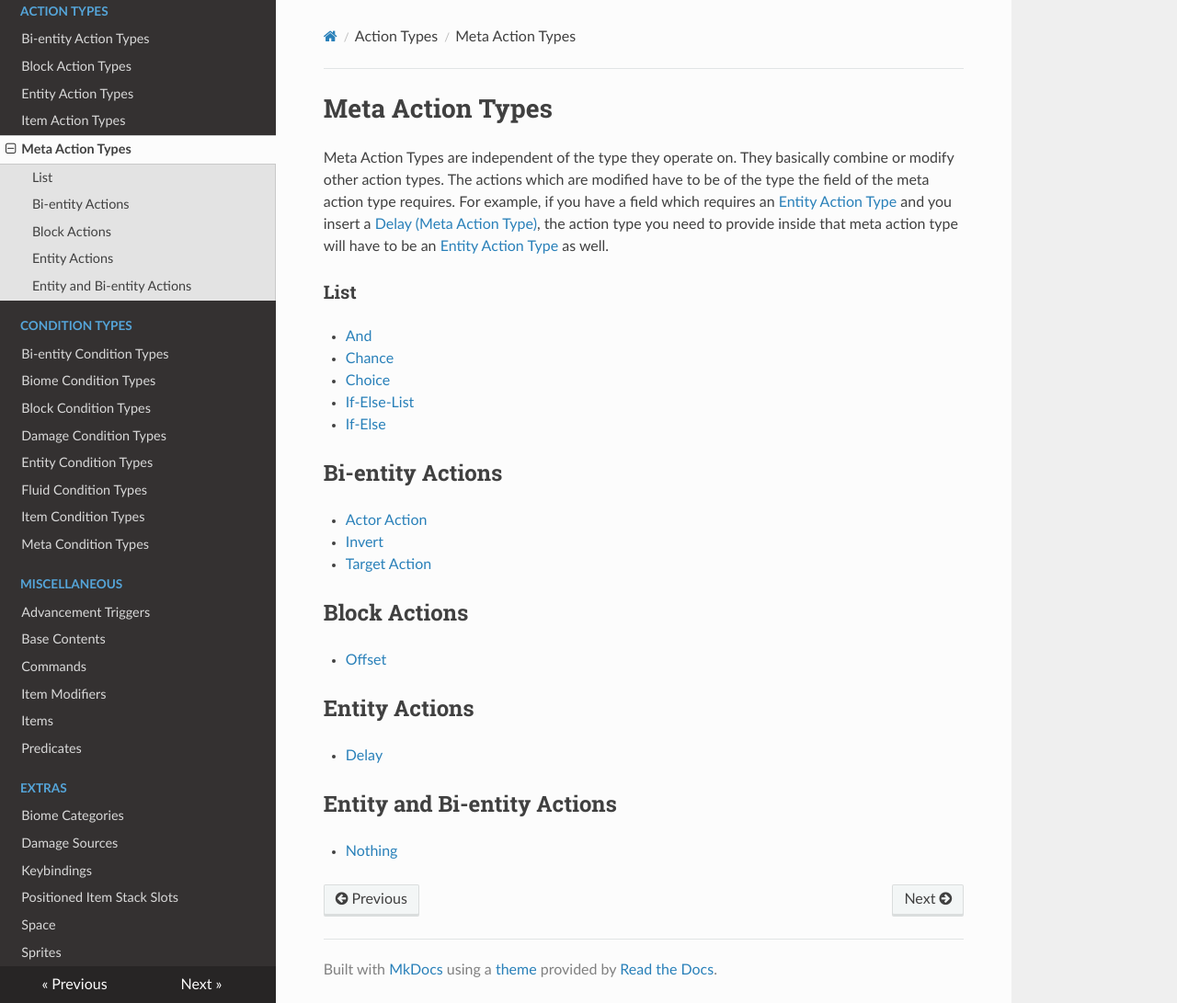
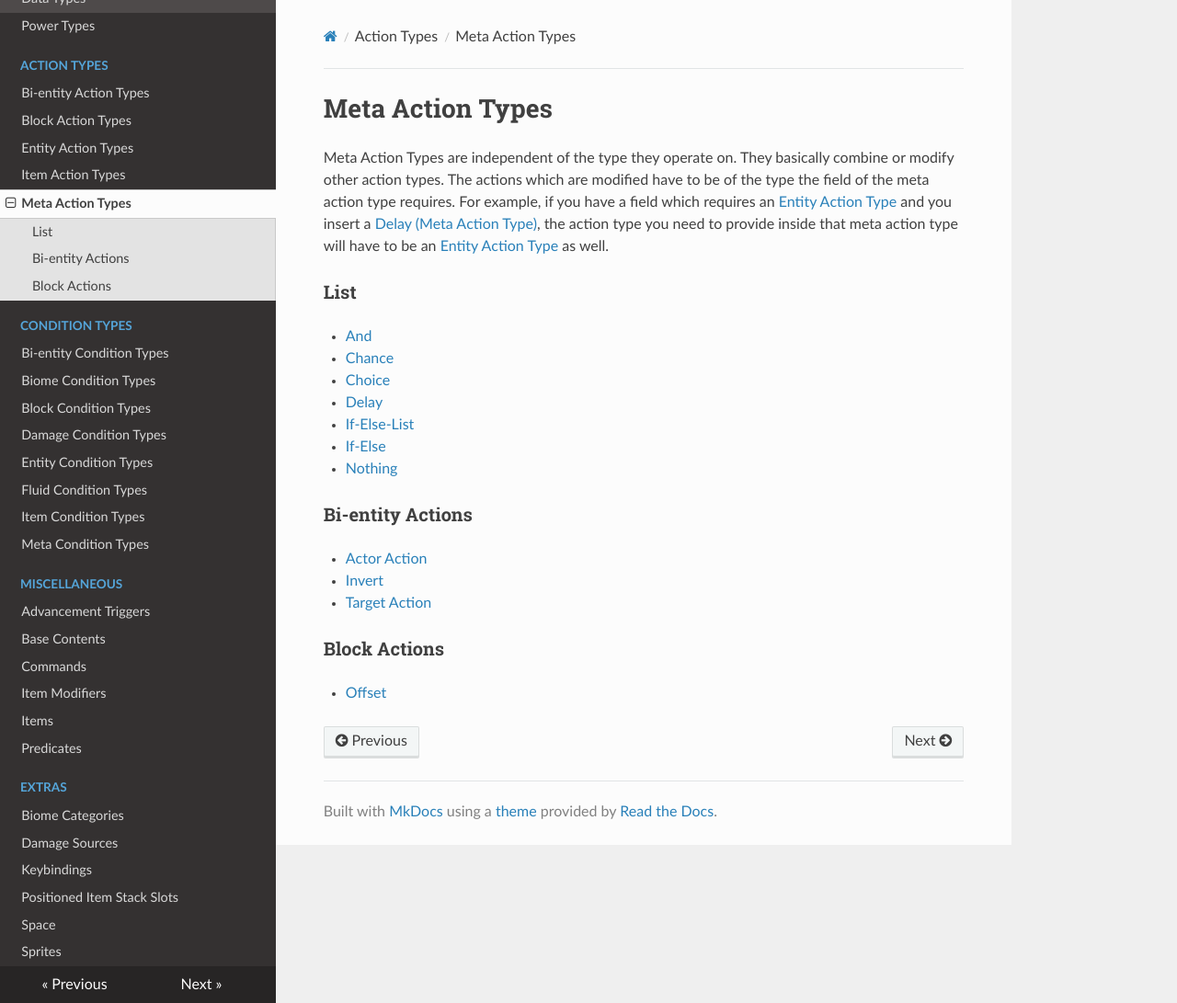
Before and after one commit to apace100/origins-docs, an MkDocs documentation site: the page built from docs/types/meta_action_types.md, in a window 1280 px wide and 1091 px high. Shown: the whole window at 92% size. Built offline with MkDocs 1.6.1, drawn with Linux system fonts in a browser that asks for light colours; nearby versions of some CDN libraries.

Commit message:
Updated `meta_action_types.md` Removed some headers

```diff
--- a/docs/types/meta_action_types.md
+++ b/docs/types/meta_action_types.md
@@ -13,24 +13,18 @@ Meta Action Types are independent of the type they operate on. They basically co
 * [And](meta_action_types/and.md)
 * [Chance](meta_action_types/chance.md)
 * [Choice](meta_action_types/choice.md)
+* [Delay](meta_action_types/delay.md)
 * [If-Else-List](meta_action_types/if_else_list.md)
 * [If-Else](meta_action_types/if_else.md)
+* [Nothing](meta_action_types/nothing.md)
 
 
-## Bi-entity Actions
+### Bi-entity Actions
 
 * [Actor Action](meta_action_types/actor_action.md)
 * [Invert](meta_action_types/invert.md)
 * [Target Action](meta_action_types/target_action.md)
 
-## Block Actions
+### Block Actions
 
 * [Offset](meta_action_types/offset.md)
-
-## Entity Actions
-
-* [Delay](meta_action_types/delay.md)
-
-## Entity and Bi-entity Actions
-
-* [Nothing](meta_action_types/nothing.md)
```
